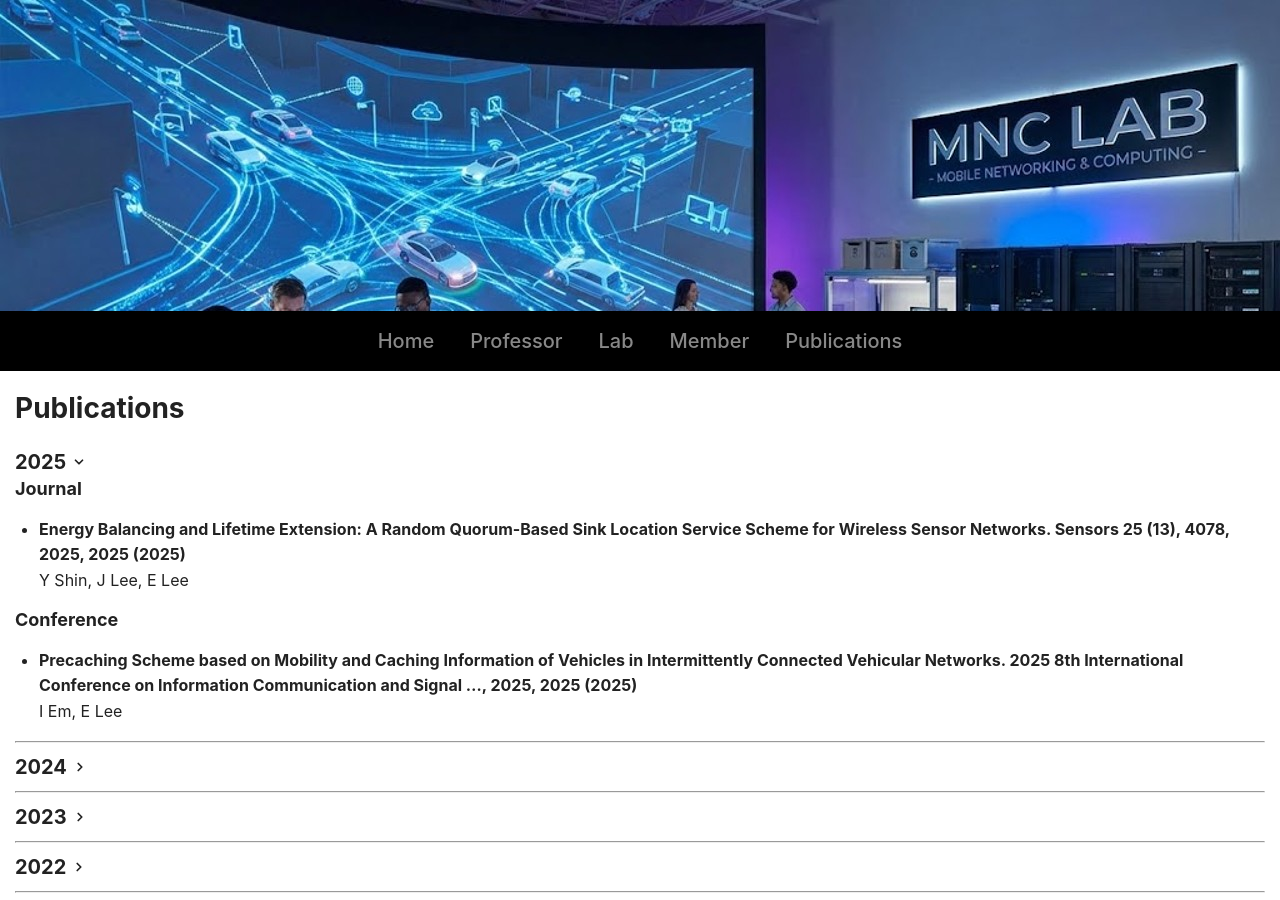
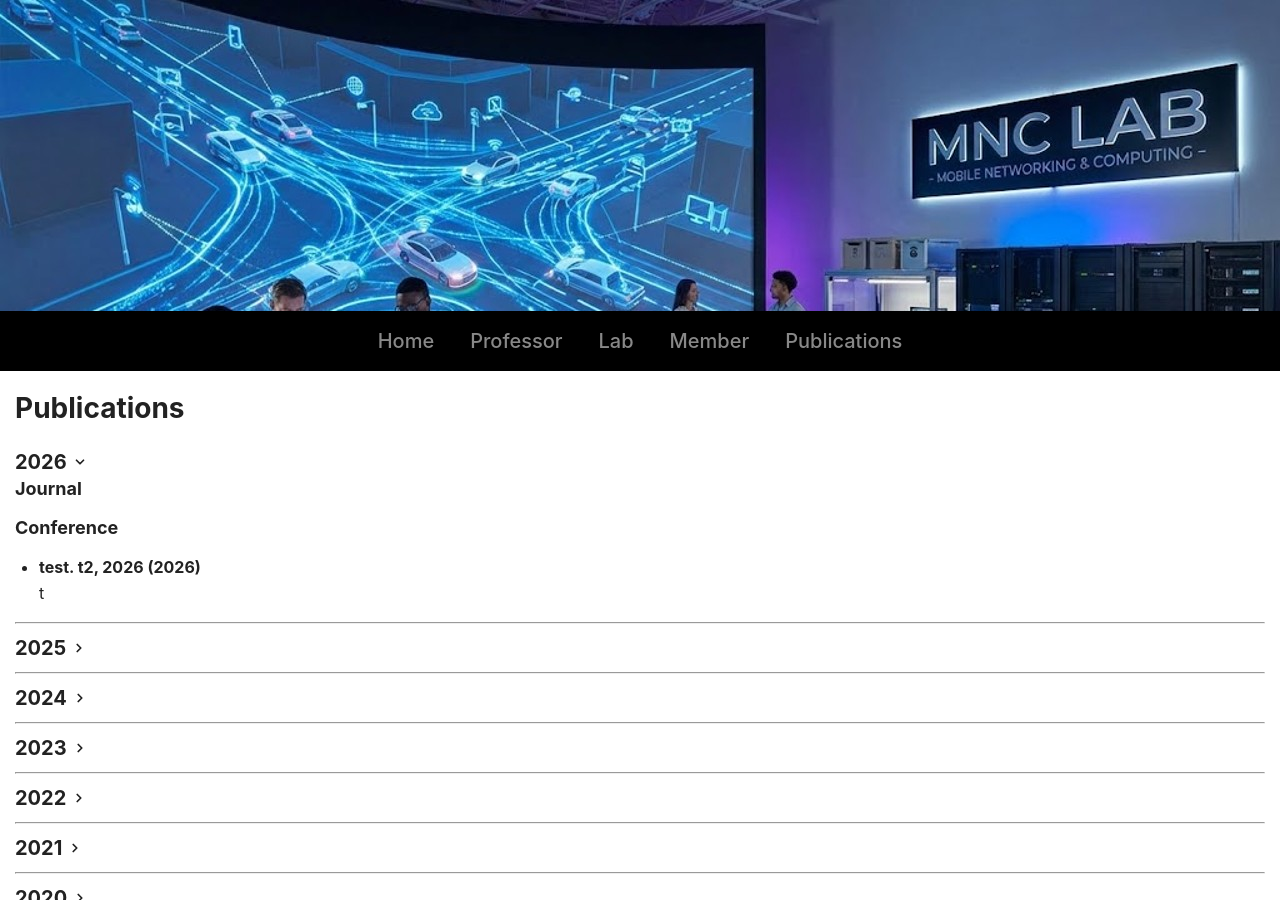
Before and after one commit to mnc-cbnu/mnc-cbnu.github.io, a Jekyll site: the page built from publications/index.html, in a window 1280 px wide and 900 px high. Built offline with Jekyll 4.4.1, drawn with Linux system fonts in a browser that asks for light colours.

Commit message:
Update news from Notion (Auto)

```diff
--- a/_data/publications.yml
+++ b/_data/publications.yml
@@ -1,3 +1,9 @@
+2026:
+  journal: []
+  conference:
+  - title: test. t2, 2026 (2026)
+    authors: t
+    page_id: 318d280f-69a3-804d-9232-f74ba3796994
 2025:
   journal:
   - title: 'Energy Balancing and Lifetime Extension: A Random Quorum-Based Sink Location
```
